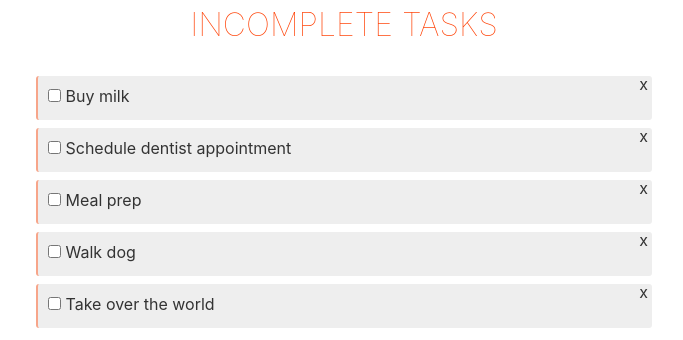
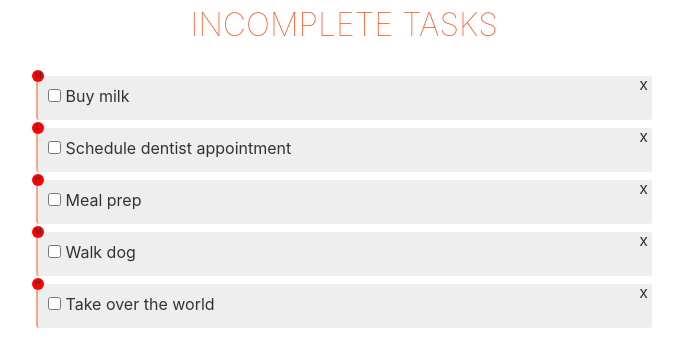
Before and after one commit to cwbieganek/svelte-todo-list, a Svelte app: page / in a window 1280 px wide. Shown: the part 232-572 px from the top of the page, without its empty margins (296-979 px from the left). Built offline with nearby package versions, Linux system fonts and the light colour scheme.

Commit message:
Add simple priority circle in top left corner of Task

```diff
--- a/src/components/Task.svelte
+++ b/src/components/Task.svelte
@@ -11,6 +11,7 @@
 </script>
 
 <div class="task" class:task-incomplete="{!task.complete}" class:task-complete="{task.complete}">
+	<div class="priority circle">{task.priority[0].toUpperCase()}</div>
 	<input type="checkbox" class="task-complete-checkbox" bind:checked={task.complete} />
 	<span class="task-text">{task.description} {task.complete ? '(complete)' : ''}</span>
 	<button class="task-delete" on:click={handleTaskDeleteClick}>x</button>
@@ -58,4 +59,21 @@
 		cursor: pointer;
 		color: red;
 	}
+
+	.circle {
+		width: 12px;
+		height: 12px;
+		background: red;
+		-moz-border-radius: 6px;
+		-webkit-border-radius: 6px;
+		border-radius: 6px;
+	}
+
+	.priority {
+		position: absolute;
+		top: -6px;
+		left: -6px;
+		font-size: 0.5em;
+		text-align: center;
+	}
 </style>
```
